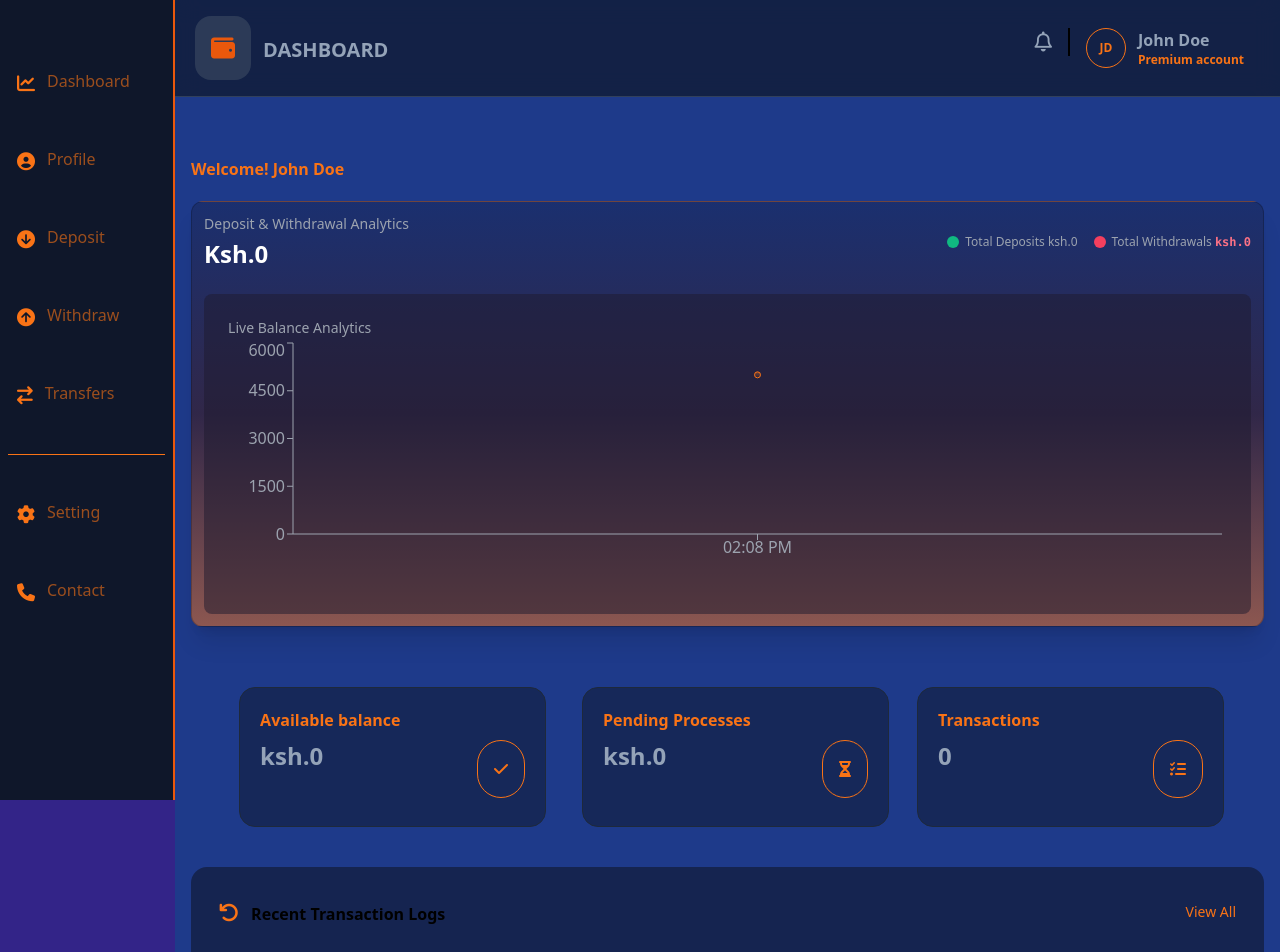
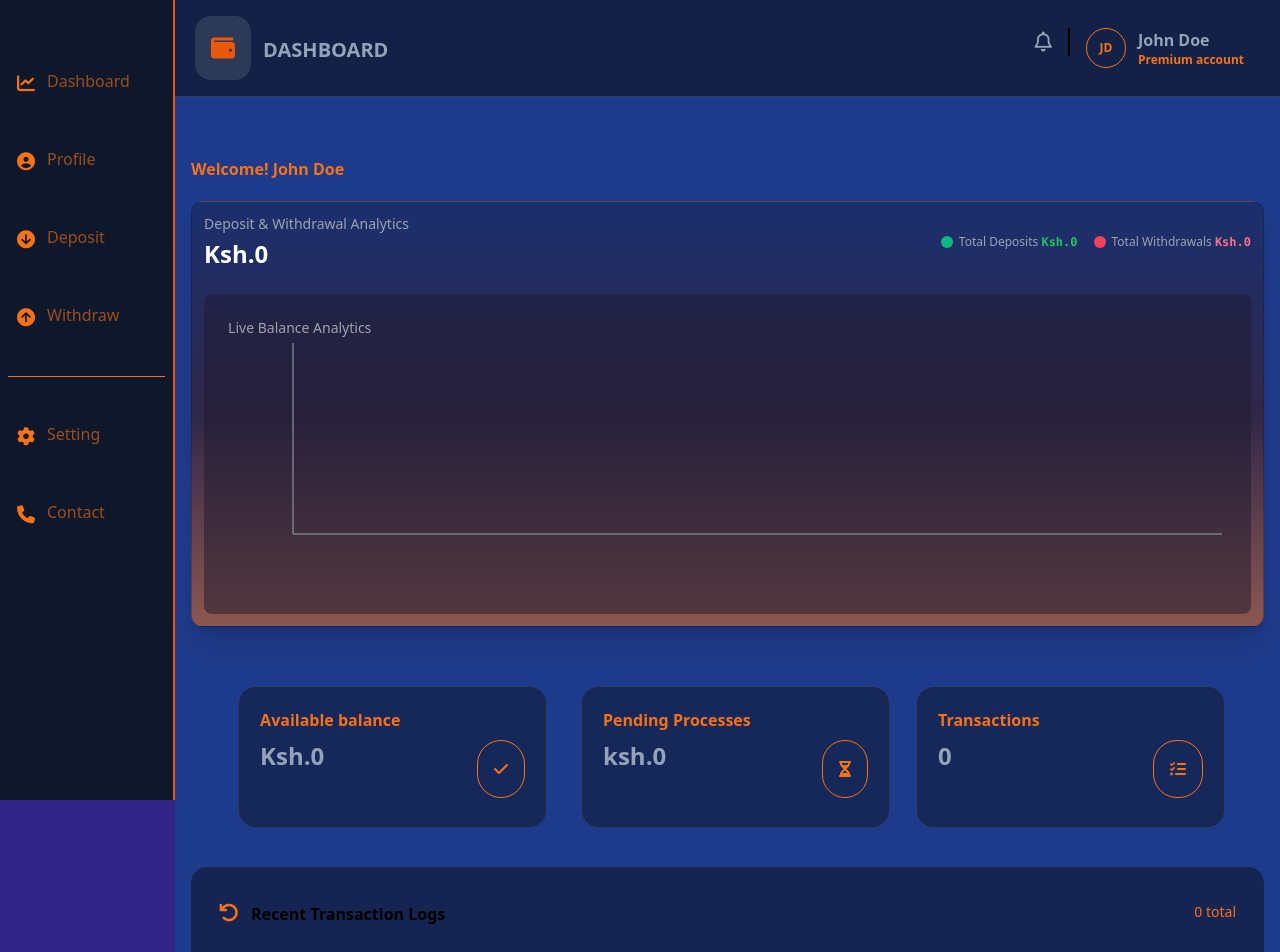
Before and after one commit to Raymond10253/Beta-Wallet, a React (Vite) app in the folder Beta Wallet/: page /dashboard in a window 1280 px wide. Shown: the top 952 px of the page. Built offline with nearby package versions, Linux system fonts and the light colour scheme.

Commit message:
modified some files and deleted a file

```diff
--- a/Beta Wallet/src/Overview.jsx
+++ b/Beta Wallet/src/Overview.jsx
@@ -1,7 +1,5 @@
-import React from 'react';
 import { useState } from 'react';
-import Deposit from './deposit';
-import Withdraw from './Withdraw';
+import { getTransactions } from './transactions';
 import {
   AreaChart,
   Area,
@@ -9,47 +7,45 @@ import {
   YAxis,
   Tooltip,
   ResponsiveContainer,
-  CartesianGrid
 } from 'recharts';
 
+export default function Overview() {
+  const [transactionState] = useState(() => {
+    try {
+      return { transactions: getTransactions(), error: '' };
+    } catch (error) {
+      console.error('Unable to load transactions:', error);
+      return { transactions: [], error: 'Unable to load transaction history.' };
+    }
+  });
+  const { transactions, error: transactionError } = transactionState;
 
+  const balanceSummary = transactions.reduce(
+    (summary, transaction) => {
+      const balance = summary.balance
+        + (transaction.type === 'deposit' ? transaction.amount : -transaction.amount);
+      return {
+        balance,
+        transactions: [...summary.transactions, { ...transaction, balance }],
+      };
+    },
+    { balance: 0, transactions: [] },
+  );
+  const runningBalance = balanceSummary.balance;
+  const transactionsWithBalances = balanceSummary.transactions;
+  const totalDeposits = transactions
+    .filter((transaction) => transaction.type === 'deposit')
+    .reduce((total, transaction) => total + transaction.amount, 0);
+  const totalWithdrawals = transactions
+    .filter((transaction) => transaction.type === 'withdrawal')
+    .reduce((total, transaction) => total + transaction.amount, 0);
+  const chartData = transactionsWithBalances.map((transaction) => ({
+    time: new Date(transaction.date).toLocaleTimeString([], { hour: '2-digit', minute: '2-digit' }),
+    balance: transaction.balance,
+    type: transaction.type,
+  }));
+  const formatAmount = (amount) => `Ksh.${amount.toLocaleString('en-KE', { maximumFractionDigits: 2 })}`;
 
-
-
-
-export default function Overview() {
-  const [isDepositOpen, setIsDepositOpen] =useState(false)
-  const [isWithdrawOpen, setIsWithdrrawOpen] =useState(false)
-
-  const [transactions, setTransactions] = useState([
-    { id: 1, type: 'deposit', amount: 5000, date: new Date() }
-  ]);
-
-
-  const handleNewTransaction = (type, amount) => {
-    const newTx = {
-      id: Date.now(),
-      type,
-      amount: parseFloat(amount) || 0,
-      date: new Date()
-    };
-    setTransactions((prev) => [...prev, newTx]);
-  };
-
-
-  const chartData = transactions.map((tx, index, arr) => {
-    const runningBalance = arr
-      .slice(0, index + 1)
-      .reduce((acc, curr) => (curr.type === 'deposit' ? acc + curr.amount : acc - curr.amount), 0);
-
-    const dateObj = tx.date instanceof Date ? tx.date : new Date(tx.date);
-
-    return {
-      time: dateObj.toLocaleTimeString([], { hour: '2-digit', minute: '2-digit' }),
-      balance: runningBalance,
-      type: tx.type,
-    };
-  });
     return(
         <>
 
@@ -87,16 +83,16 @@ export default function Overview() {
                             <div className="flex justify-between items-center mb-6">
                                 <div>
                                 <h3 className="text-gray-400 text-sm">Deposit & Withdrawal Analytics</h3>
-                                <h2 className="text-2xl font-bold text-white mt-1">Ksh.0</h2>
+                                <h2 className="text-2xl font-bold text-white mt-1">{formatAmount(runningBalance)}</h2>
                                 </div>
                                 <div className="flex items-center space-x-4 text-xs text-gray-400">
                                 <div className='flex items-center space-x-1.5'>
                                     <span className="w-3 h-3 bg-emerald-500 rounded-full"></span>
-                                    <span>Total Deposits <span>ksh.0</span></span>
+                                    <span>Total Deposits <span className='font-mono font-bold text-green-500'>{formatAmount(totalDeposits)}</span></span>
                                 </div>
                                 <div className="flex items-center space-x-1.5">
                                     <span className="w-3 h-3 bg-rose-500 rounded-full"></span>
-                                    <span>Total Withdrawals <span className='font-mono font-bold text-rose-400'>ksh.0</span></span>
+                                    <span>Total Withdrawals <span className='font-mono font-bold text-rose-400'>{formatAmount(totalWithdrawals)}</span></span>
                                 </div>
                                 </div>
                             </div>
@@ -116,7 +112,7 @@ export default function Overview() {
                                     <XAxis dataKey="time" stroke="#9ca3af" />
                                     <YAxis stroke="#9ca3af" />
                                     <Tooltip contentStyle={{ backgroundColor: '#111827', borderColor: '#374151' }} />
-                                    <Area type="monotone" dataKey="balance" stroke="#f97316" fillOpacity={1} fill="url(#colorBalance)" />
+                                    <Area type="linear" dataKey="balance" stroke="#f97316" fillOpacity={1} fill="url(#colorBalance)" />
                                     </AreaChart>
                                 </ResponsiveContainer>
                             </div>
@@ -134,7 +130,7 @@ export default function Overview() {
                                 <div className='p-5 border border-slate-800 w-full rounded-2xl bg-slate-900/50'>
                                     <h4 className='text-orange-500 font-bold'>Available balance</h4>
                                     <div className='flex justify-between my-2'>
-                                        <span className='text-2xl font-bold text-slate-400'>ksh.0</span>
+                                        <span className='text-2xl font-bold text-slate-400'>{formatAmount(runningBalance)}</span>
                                         <span className='p-4 border border-orange-500 rounded-3xl'>
                                             <i className='fa-solid fa-check text-orange-500'></i>
                                         </span>
@@ -152,7 +148,7 @@ export default function Overview() {
                                 <div className='p-5 border border-slate-800 w-full rounded-2xl bg-slate-900/50'>
                                     <h4 className='text-orange-500 font-bold'>Transactions</h4>
                                     <div className='flex justify-between my-2'>
-                                        <span className='text-2xl font-bold text-slate-400'>0</span>
+                                        <span className='text-2xl font-bold text-slate-400'>{transactions.length}</span>
                                         <span className='p-4 border border-orange-500 rounded-3xl'>
                                             <i className='fa-solid fa-list-check text-orange-500'></i>
                                         </span>
@@ -171,7 +167,7 @@ export default function Overview() {
                             <span className='font-bold'>Recent Transaction Logs</span>
                         </div>
                         <div>
-                            <a href="" className='text-orange-500 text-sm'>View All</a>
+                            <span className='text-orange-500 text-sm'>{transactions.length} total</span>
                         </div>
                     </div>
                     <div className='overflow-x-auto'>
@@ -185,6 +181,25 @@ export default function Overview() {
                                     <th className='p-3'>time logged</th>
                                 </tr>
                             </thead>
+                            <tbody>
+                                {transactionError ? (
+                                    <tr>
+                                        <td colSpan="5" className="p-3 text-rose-400">{transactionError}</td>
+                                    </tr>
+                                ) : transactionsWithBalances.length === 0 ? (
+                                    <tr>
+                                        <td colSpan="5" className="p-3 text-slate-400">No transactions yet. Make a deposit to get started.</td>
+                                    </tr>
+                                ) : [...transactionsWithBalances].reverse().map((transaction) => (
+                                    <tr key={transaction.id} className="border-b border-slate-700 text-slate-300">
+                                        <td className="p-3 capitalize">{transaction.type}</td>
+                                        <td className="p-3 capitalize">{transaction.method || '—'}</td>
+                                        <td className="p-3">{formatAmount(transaction.amount)}</td>
+                                        <td className="p-3">{formatAmount(transaction.balance)}</td>
+                                        <td className="p-3">{new Date(transaction.date).toLocaleString()}</td>
+                                    </tr>
+                                ))}
+                            </tbody>
                         </table>
                     </div>
                     </div>
--- a/Beta Wallet/src/Transfer.jsx
+++ /dev/null
@@ -1,29 +0,0 @@
-export default function Transfer() {
-    return(
-        <>
-        <div className="h-screen w-full">
-            <header className="sticky bg-slate-900/70 backdrop-blur-md px-5 py-4 z-30">
-
-            </header>
-            <section className='px-4 py-5'>
-                <div className='p-5 bg-slate-900/60 rounded-2xl'>
-                <div className='flex justify-between px-2'>
-                    <div className='space-x-3'>
-                        <i class="fa-solid fa-arrow-rotate-left text-orange-500 text-xl"></i>
-                        <span className='font-bold'>Recent Transaction Logs</span>
-                    </div>
-                    <div>
-                        <a href="" className='text-orange-500 text-sm'>View All</a>
-                    </div>
-                </div>
-                <div>
-                    <ul>
-
-                    </ul>
-                </div>
-                </div>
-            </section>
-        </div>
-        </>
-    )
-}
--- a/Beta Wallet/src/Withdraw.jsx
+++ b/Beta Wallet/src/Withdraw.jsx
@@ -1,4 +1,47 @@
+import { useState } from 'react';
+import { recordWithdrawal } from './transactions';
+
 export default function Withdraw() {
+    const [amount, setAmount] = useState('');
+    const [method, setMethod] = useState('');
+    const [account, setAccount] = useState('');
+    const [message, setMessage] = useState('');
+    const [error, setError] = useState('');
+
+    const handleSubmit = (event) => {
+        event.preventDefault();
+
+        const parsedAmount = Number(amount);
+        if (!Number.isFinite(parsedAmount) || parsedAmount <= 0) {
+            setError('Enter an amount greater than zero.');
+            setMessage('');
+            return;
+        }
+
+        if (!method || !account.trim()) {
+            setError('Select a withdrawal method and enter the account number.');
+            setMessage('');
+            return;
+        }
+
+        try {
+            recordWithdrawal(parsedAmount, method);
+            setAmount('');
+            setMethod('');
+            setAccount('');
+            setError('');
+            setMessage('Withdrawal recorded.');
+        } catch (submitError) {
+            if (submitError.name === 'InsufficientBalanceError') {
+                setError(submitError.message);
+            } else {
+                console.error('Unable to record withdrawal:', submitError);
+                setError('Unable to save this withdrawal. Please try again.');
+            }
+            setMessage('');
+        }
+    };
+
     return(
     <>
         <div className="relative h-screen w-full">
@@ -10,14 +53,30 @@ export default function Withdraw() {
                 <h2 className="text-2xl font-bold text-white uppercase">Withdraw</h2>
             </div>
             <div>
-                <form action="">
+                <form onSubmit={handleSubmit} className="space-y-4">
                     <div>
                         <label htmlFor="amount" className="block text-white mb-2">Amount</label>
-                        <input type="text" id="amount" placeholder="Enter amount" className="w-full px-2 py-3 rounded-xl"/>
+                        <input
+                            type="number"
+                            id="amount"
+                            min="0.01"
+                            step="0.01"
+                            value={amount}
+                            onChange={(event) => setAmount(event.target.value)}
+                            placeholder="Enter amount"
+                            className="w-full px-2 py-3 rounded-xl"
+                            required
+                        />
                     </div>
                     <div>
                         <label htmlFor="method" className="block text-white mb-2">Withdrawal Method</label>
-                        <select id="method" className="w-full px-2 py-3 rounded-xl">
+                        <select
+                            id="method"
+                            value={method}
+                            onChange={(event) => setMethod(event.target.value)}
+                            className="w-full px-2 py-3 rounded-xl"
+                            required
+                        >
                             <option value="">Select method</option>
                             <option value="bank">Bank Transfer</option>
                             <option value="crypto">Cryptocurrency</option>
@@ -27,11 +86,21 @@ export default function Withdraw() {
                     </div>
                     <div>
                         <label htmlFor="account" className="block text-white mb-2">Account Number</label>
-                        <input type="text" id="account" placeholder="Enter account number" className="w-full px-2 py-3 rounded-xl"/>
+                        <input
+                            type="text"
+                            id="account"
+                            value={account}
+                            onChange={(event) => setAccount(event.target.value)}
+                            placeholder="Enter account number"
+                            className="w-full px-2 py-3 rounded-xl"
+                            required
+                        />
                     </div>
                     <div className="mt-4">
-                        <button type="submit" className="bg-orange-600 hover:bg-orange-700 w-full uppercase font-medium rounded-2xl py-1">Withdraw</button>
+                        <button type="submit" className="bg-orange-600 hover:bg-orange-700 w-full uppercase font-medium rounded-2xl py-2">Withdraw</button>
                     </div>
+                    {message && <p role="status" className="text-emerald-400">{message}</p>}
+                    {error && <p role="alert" className="text-rose-400">{error}</p>}
                 </form>
             </div>
         </section>
--- a/Beta Wallet/src/dashboard.jsx
+++ b/Beta Wallet/src/dashboard.jsx
@@ -4,7 +4,6 @@ import Overview from './Overview';
 import Profile from './profile';
 import Deposit from './deposit';
 import Withdraw from './Withdraw';
-import Transfer from './Transfer';
 import Setting from './Setting';
 import Contact from './Contact';
 
@@ -17,7 +16,6 @@ const tabContent = {
     profile: <Profile />,
     deposit: <Deposit />,
     withdraw: <Withdraw />,
-    transfer: <Transfer />,
     setting: <Setting />,
     contact: <Contact />
 };
@@ -60,13 +58,7 @@ const renderContent = () => tabContent[activeTab] || <Overview />;
                     </a>
 
                 </div>
-                <div>
-                    <a href="#transfer" onClick={() => setActiveTab('transfer')} className='border border-b border-transparent hover:border-b-orange-500/40 w-full flex space-x-3 px-2 py-1'>
-                        <i class="fa-solid fa-arrow-right-arrow-left text-lg text-orange-500"></i>
-                        <span className='text-orange-500/60'>Transfers</span>
-                    </a>
 
-                </div>
                 <div className='border-t border-orange-500 w-full my-2'></div>
                 <div className='mb-2'>
                     <div>
--- a/Beta Wallet/src/deposit.jsx
+++ b/Beta Wallet/src/deposit.jsx
@@ -1,9 +1,41 @@
-import React, {useState} from "react";
-
+import { useState } from "react";
+import { recordDeposit } from './transactions';
 
 
 export default function Deposit() {
   const [amount, setAmount] = useState('');
+  const [method, setMethod] = useState('');
+  const [message, setMessage] = useState('');
+  const [error, setError] = useState('');
+
+  const handleSubmit = (event) => {
+    event.preventDefault();
+
+    const parsedAmount = Number(amount);
+    if (!Number.isFinite(parsedAmount) || parsedAmount <= 0) {
+      setError('Enter an amount greater than zero.');
+      setMessage('');
+      return;
+    }
+
+    if (!method) {
+      setError('Select a deposit method.');
+      setMessage('');
+      return;
+    }
+
+    try {
+      recordDeposit(parsedAmount, method);
+      setAmount('');
+      setMethod('');
+      setError('');
+      setMessage('Deposit recorded.');
+    } catch (submitError) {
+      console.error('Unable to record deposit:', submitError);
+      setError('Unable to save this deposit. Please try again.');
+      setMessage('');
+    }
+  };
 
   return (
     <>
@@ -11,19 +43,35 @@ export default function Deposit() {
       <header className="py-10 sticky bg-slate-900">
 
       </header>
-      <section className="p-5">
+      <section className="p-5 max-w-3xl mx-auto border border-black rounded-xl bg-slate-900/50 z-30 shadow shadow-xl my-10">
         <div className="flex justify-between items-center mb-6">
-          <h2 className="text-2xl font-bold text-white uppercase">Deposit</h2>
+          <h2 className="text-2xl font-bold text-orange-500 uppercase">Deposit</h2>
         </div>
         <div>
-          <form action="">
+          <form onSubmit={handleSubmit} className="space-y-4">
             <div>
-              <label htmlFor="amount" className="block text-white mb-2">Amount</label>
-              <input type="text" id="amount" placeholder="Enter amount" className="w-full px-2 py-3 rounded-xl"/>
+              <label htmlFor="amount" className="block text-orange-600 text-sm uppercase font-bold mb-2">Amount</label>
+              <input
+                type="number"
+                id="amount"
+                min="0.01"
+                step="0.01"
+                value={amount}
+                onChange={(event) => setAmount(event.target.value)}
+                placeholder="Enter amount"
+                className="w-full px-2 py-3 rounded-xl"
+                required
+              />
             </div>
             <div>
-              <label htmlFor="method" className="block text-white mb-2">Deposit Method</label>
-              <select id="method" className="w-full px-2 py-3 rounded-xl">
+              <label htmlFor="method" className="block text-orange-600 text-sm uppercase font-bold mb-2">Deposit Method</label>
+              <select
+                id="method"
+                value={method}
+                onChange={(event) => setMethod(event.target.value)}
+                className="w-full px-4 py-3 rounded-xl bg-slate-800/80 text-slate-300 font-aria"
+                required
+              >
                 <option value="">Select method</option>
                 <option value="bank">Bank Transfer</option>
                 <option value="crypto">Cryptocurrency</option>
@@ -32,8 +80,10 @@ export default function Deposit() {
               </select>
             </div>
             <div className="mt-4">
-              <button type="submit" className="bg-orange-600 hover:bg-orange-700 w-full uppercase font-medium rounded-2xl py-1">Deposit</button>
+              <button type="submit" className="bg-orange-600 hover:bg-orange-700 w-full uppercase font-medium rounded-2xl p-2 text-slate-300 font-bold">Deposit</button>
             </div>
+            {message && <p role="status" className="text-emerald-400">{message}</p>}
+            {error && <p role="alert" className="text-rose-400">{error}</p>}
           </form>
         </div>
       </section>
--- /dev/null
+++ b/Beta Wallet/src/transactions.js
@@ -0,0 +1,54 @@
+const TRANSACTIONS_STORAGE_KEY = 'walletTransactions';
+
+export function getTransactions() {
+  const storedTransactions = window.localStorage.getItem(TRANSACTIONS_STORAGE_KEY);
+
+  if (storedTransactions === null) {
+    return [];
+  }
+
+  const transactions = JSON.parse(storedTransactions);
+  if (!Array.isArray(transactions)) {
+    throw new Error('Saved transaction data is not valid.');
+  }
+
+  return transactions;
+}
+
+function recordTransaction(type, amount, method) {
+  const transactions = getTransactions();
+  const transaction = {
+    id: Date.now(),
+    type,
+    amount,
+    method,
+    date: new Date().toISOString(),
+  };
+
+  window.localStorage.setItem(
+    TRANSACTIONS_STORAGE_KEY,
+    JSON.stringify([...transactions, transaction]),
+  );
+
+  return transaction;
+}
+
+export function recordDeposit(amount, method) {
+  return recordTransaction('deposit', amount, method);
+}
+
+export function recordWithdrawal(amount, method) {
+  const transactions = getTransactions();
+  const balance = transactions.reduce(
+    (total, transaction) => total + (transaction.type === 'deposit' ? transaction.amount : -transaction.amount),
+    0,
+  );
+
+  if (amount > balance) {
+    const error = new Error('Insufficient balance for this withdrawal.');
+    error.name = 'InsufficientBalanceError';
+    throw error;
+  }
+
+  return recordTransaction('withdrawal', amount, method);
+}
```
